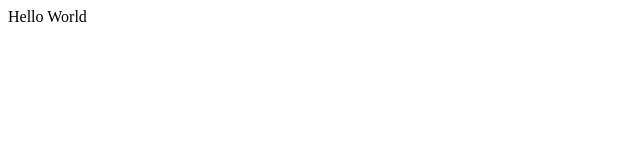
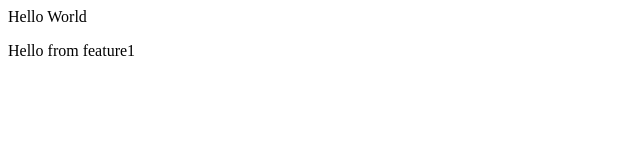
Before and after one commit to Onkarkundaram04/localRepo, a plain HTML site: page index.html in a window 1280 px wide. Shown: the whole page, without its empty margins (0-640 px from the left). Drawn offline with Linux system fonts and the light colour scheme.

Commit message:
changes in feature1

```diff
--- a/index.html
+++ b/index.html
@@ -1 +1,2 @@
 <p>Hello World</p>
+<p>Hello from feature1</p>
```
